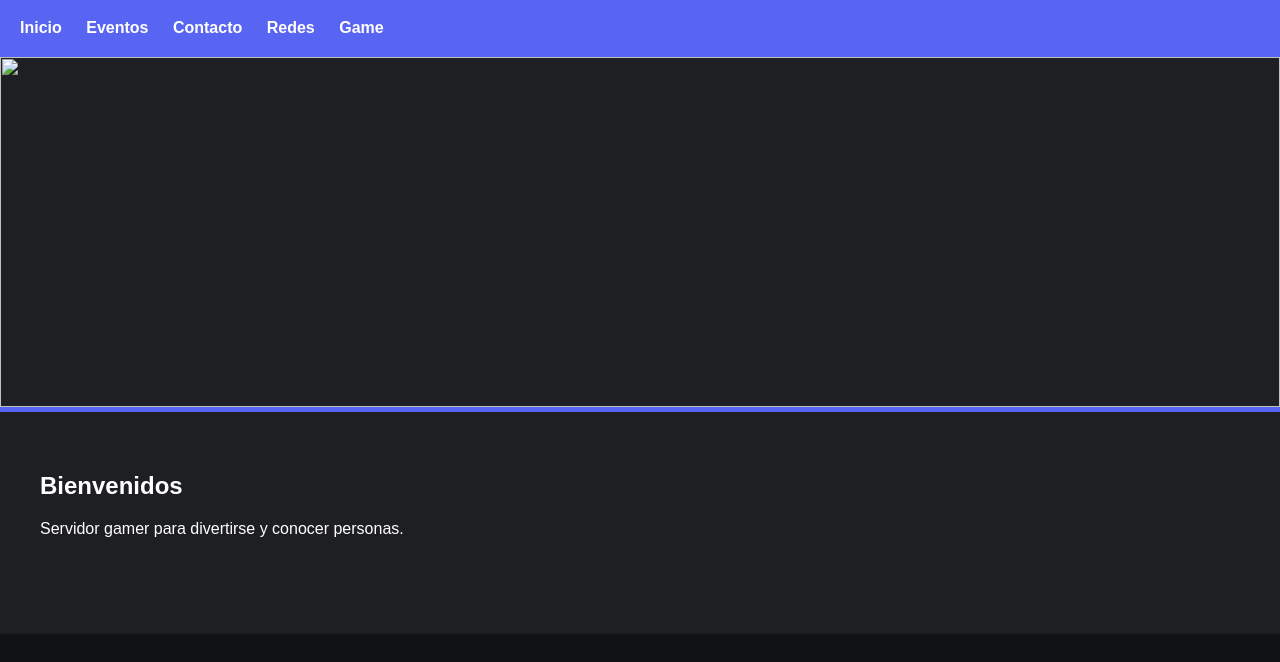
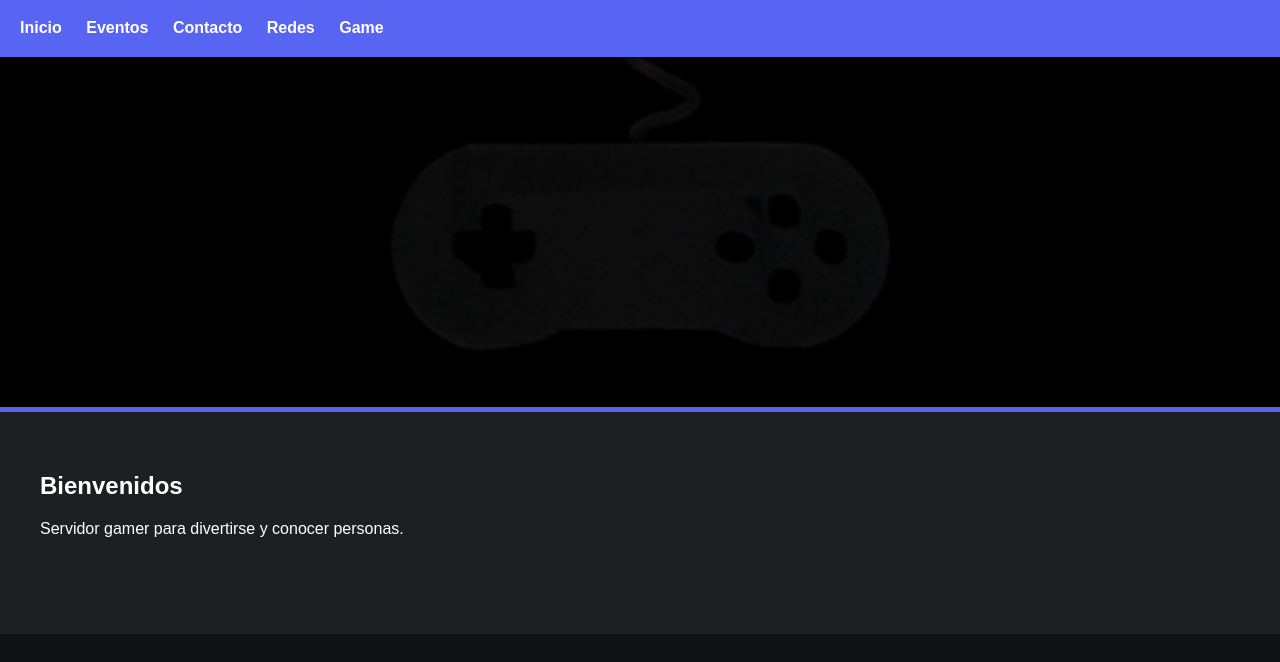
Before and after one commit to ByteForgeCommunity/ForgeCommunity, a plain HTML site: page index.html in a window 1280 px wide. Shown: the part 81-743 px from the top of the page. Drawn offline with Linux system fonts and the light colour scheme.

Commit message:
Update index.html

```diff
--- a/index.html
+++ b/index.html
@@ -25,7 +25,7 @@
 
 </header>
 
-<img src="images/banner.png" class="banner">
+<img src="banner.png" class="banner">
 
 <section>
 
```
